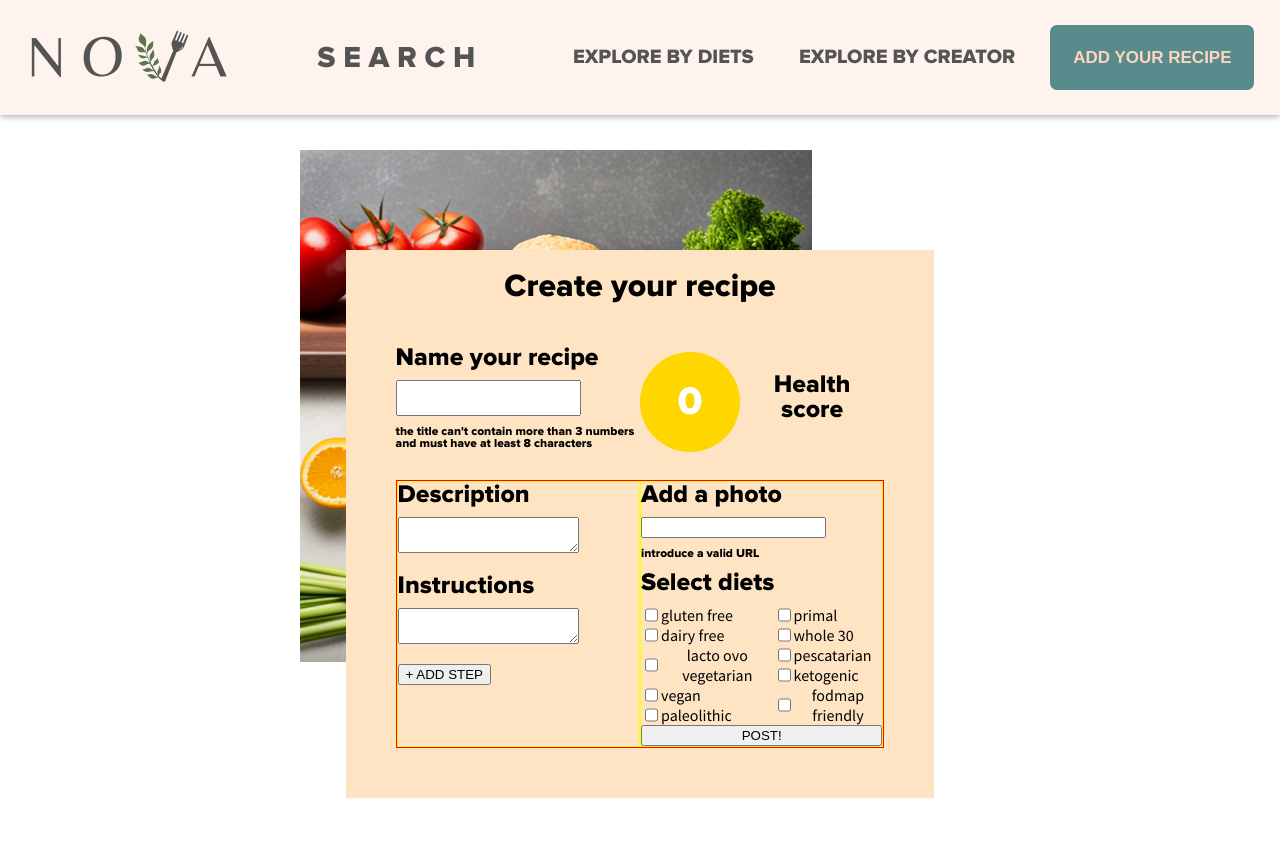
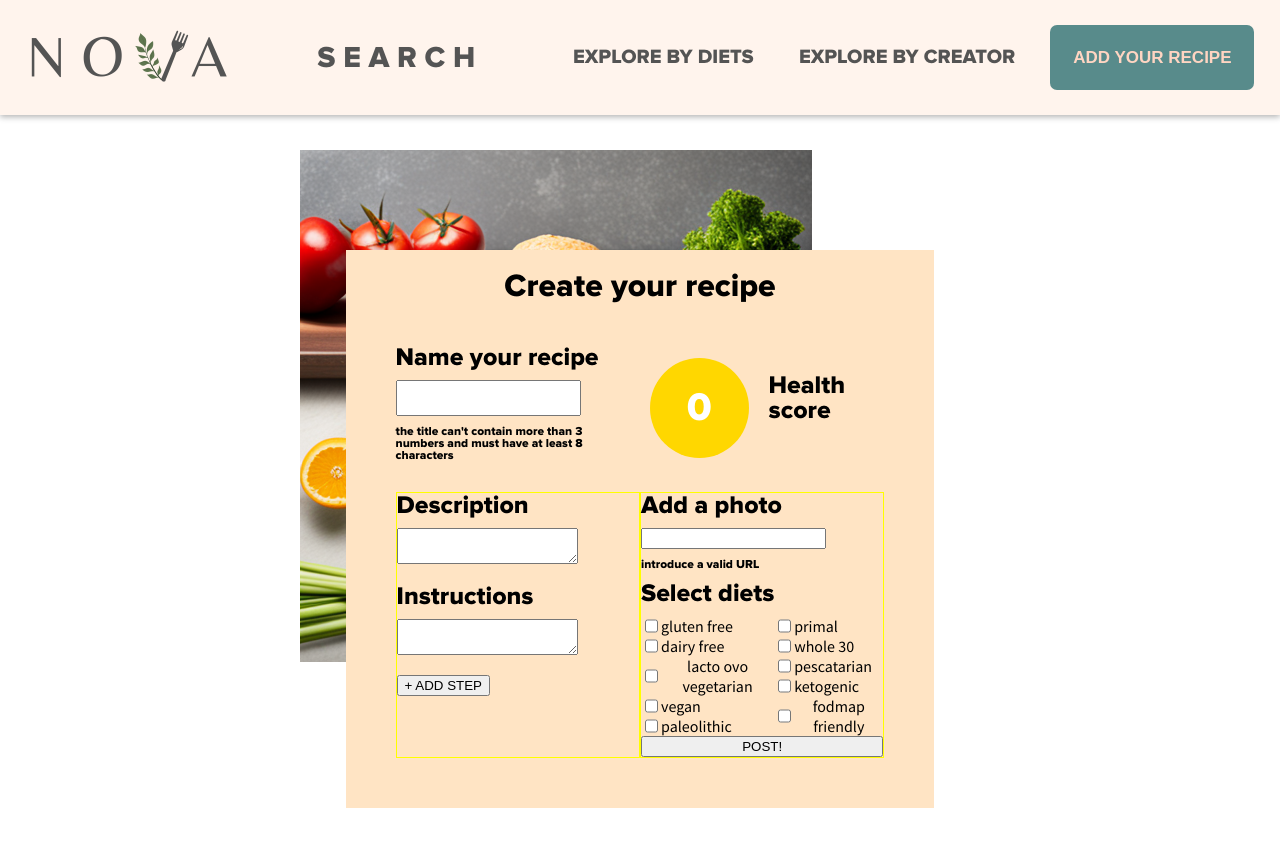
Before and after one commit to SebastianMartel/Food_website, a React (Create React App) app in the folder client/: page /form in a window 1280 px wide. Shown: the top 846 px of the page. Built offline with nearby package versions, Linux system fonts and the light colour scheme; no server answers.

Commit message:
Form.styles: section1 complete

```diff
--- a/client/src/Components/Form/Form.css
+++ b/client/src/Components/Form/Form.css
@@ -39,6 +39,7 @@
 /*____________________________________________________________*/
 .formSection1 {
     display: flex;
+    justify-content: space-between;
     /* border: 1px solid red; */
 }
 
@@ -52,7 +53,7 @@
     flex-direction: column;
     align-items: flex-start;
 
-    width: 50%;
+    width: 48%;
 }
 .formInputTitle{
     min-width: 50%;
@@ -68,11 +69,26 @@
 .formHealthScore {
     display: flex;
     align-items: center;
-    justify-content: space-between;
+    justify-content: center;
 
-    width: 50%;
+    width: 48%;
+    gap: 20px;
     /* border: 1px solid red; */
 }
+/* FROM DETAILS.CSS: */
+/* .healthScoreCircle {
+    display: flex;
+    align-items: center;
+    justify-content: center;
+
+    width: 100px;
+    height: 100px;
+    border-radius: 50%;
+    background-color: #FFD700;
+    font-size: 24px;
+    font-weight: bold;
+    color: #FFF
+} */
 .formInputHealthScore {
     width: 80px;
     height: 50px;
@@ -86,16 +102,21 @@
 .formInputHealthScore:focus {
     outline: none;
 }
-/* .formInputHealthScore::-webkit-inner-spin-button {
-    -webkit-appearance: none;
-} */
+
+.formHealthScoreLabel-Errors {
+    display: flex;
+    flex-direction: column;
+
+    /* height: 100%; */
+    width: 50%;
+}
 
 /*____________________________________________________________*/
 .formSection2 {
     display: flex;
     justify-content: space-between;
 
-    border: 1px solid red;
+    /* border: 1px solid red; */
 }
 
 /*____________________________________________________________*/
--- a/client/src/Components/Form/Form.jsx
+++ b/client/src/Components/Form/Form.jsx
@@ -180,14 +180,19 @@ export default function Form () {
                             }
                     </div>
                     <div className = 'formHealthScore'>
-                            <div className = 'healthScoreCircle'>
-                                <input className = 'formInputHealthScore' name = 'healthScore' value = {recipe.healthScore} onChange = {syncChange} maxLength = "3"/>
-                            </div>
-                        <label className = 'formLabel'>Health score</label>
-                            {/* <p>{recipe?.healthScore}</p> */}
-                            {/* {
-                                errors !== {} && <p className = 'errorMessage'>{errors?.healthScore}</p>
-                            } */}
+                        <div className = 'healthScoreCircle'>
+                            <input className = 'formInputHealthScore' name = 'healthScore' value = {recipe.healthScore} onChange = {syncChange} maxLength = "3"/>
+                        </div>
+                        <div className = 'formHealthScoreLabel-Errors'>
+                            <label className = 'formLabel' style = {{textAlign: 'start'}}>Health score</label>
+                                {/* <p>{recipe?.healthScore}</p> */}
+                                <div>
+                                {
+                                    errors !== {} && <p className = 'errorMessage'>{errors?.healthScore}</p>
+                                }
+
+                                </div>
+                        </div>
                     </div>
                 </div>
 
```
